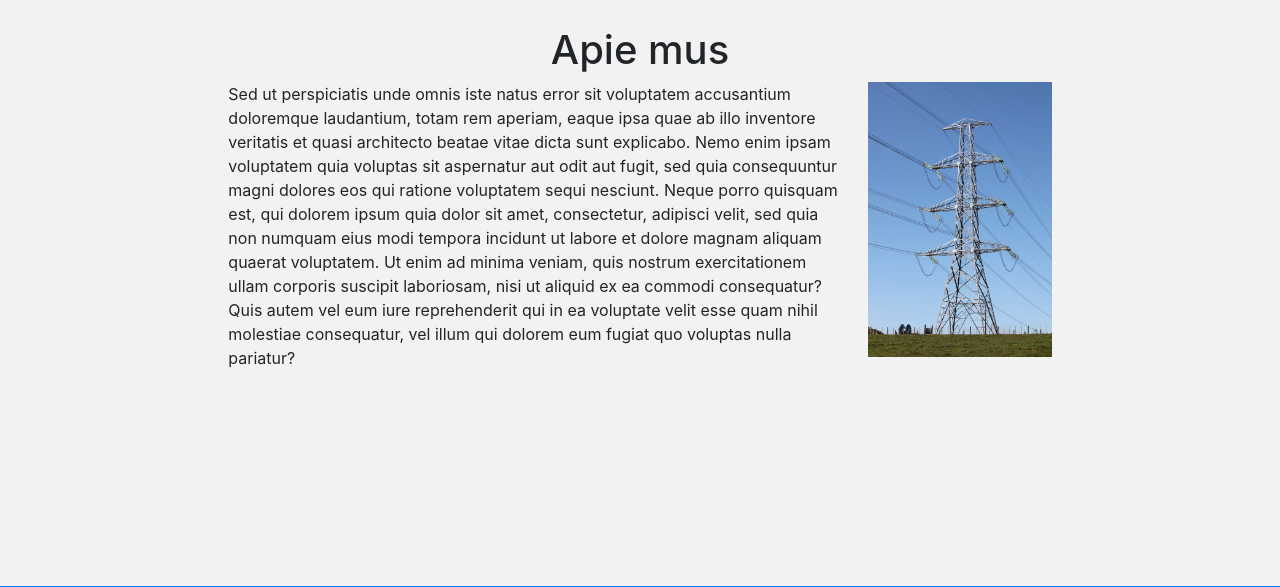
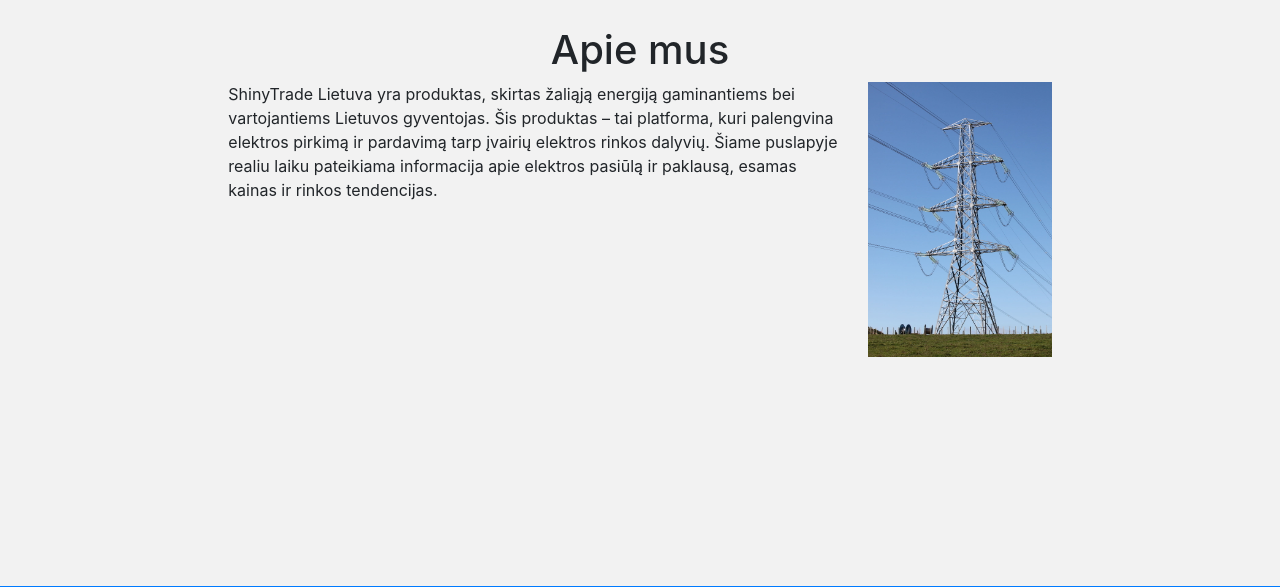
Before and after one commit to Faustels/ebirza, a Flask app: page / in a window 1280 px wide. Shown: the part 54-641 px from the top of the page. Run offline with Flask 3, Linux system fonts and the light colour scheme; the visitor is signed in with stand-in values (Sample User, id 1); parts of the project's set-up code (start-up, migrations or seed data) failed here and were passed over; some libraries are stand-ins or nearby versions.

Commit message:
Idetas index puslapio tekstas.

```diff
--- a/templates/index.html
+++ b/templates/index.html
@@ -15,7 +15,9 @@
     <h1>Apie mus</h1>
     <div class="row justify-content-lg-center">
         <div class="col col-lg-6">
-            Sed ut perspiciatis unde omnis iste natus error sit voluptatem accusantium doloremque laudantium, totam rem aperiam, eaque ipsa quae ab illo inventore veritatis et quasi architecto beatae vitae dicta sunt explicabo. Nemo enim ipsam voluptatem quia voluptas sit aspernatur aut odit aut fugit, sed quia consequuntur magni dolores eos qui ratione voluptatem sequi nesciunt. Neque porro quisquam est, qui dolorem ipsum quia dolor sit amet, consectetur, adipisci velit, sed quia non numquam eius modi tempora incidunt ut labore et dolore magnam aliquam quaerat voluptatem. Ut enim ad minima veniam, quis nostrum exercitationem ullam corporis suscipit laboriosam, nisi ut aliquid ex ea commodi consequatur? Quis autem vel eum iure reprehenderit qui in ea voluptate velit esse quam nihil molestiae consequatur, vel illum qui dolorem eum fugiat quo voluptas nulla pariatur?
+            ShinyTrade Lietuva yra produktas, skirtas žaliąją energiją gaminantiems bei vartojantiems Lietuvos gyventojas.
+Šis produktas – tai platforma, kuri palengvina elektros pirkimą ir pardavimą tarp įvairių elektros rinkos dalyvių.
+Šiame puslapyje realiu laiku pateikiama informacija apie elektros pasiūlą ir paklausą, esamas kainas ir rinkos tendencijas.
         </div>
         <div class="col col-lg-2">
             <img class="otherImage" src="/static/images/tower.jfif" alt="Avatar">
```
